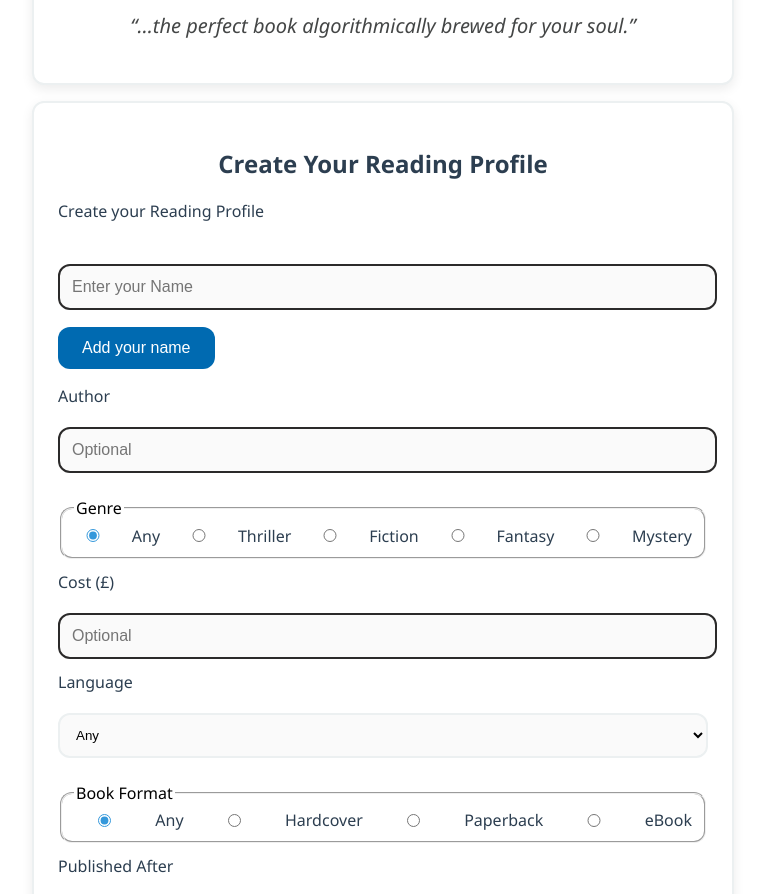
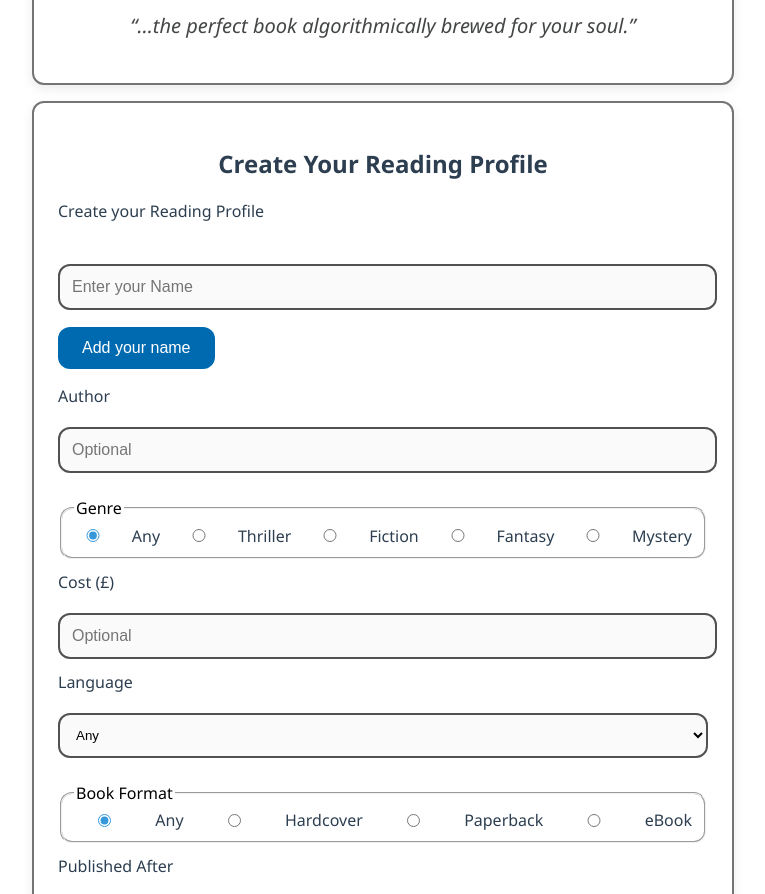
Before and after one commit to alessioriga/Online-Bookstore, a plain HTML site: page index.html in a window 1280 px wide. Shown: the part 135-1029 px from the top of the page, without its empty margins (257-1022 px from the left). Drawn offline with Linux system fonts and the light colour scheme.

Commit message:
Update style.css

```diff
--- a/style.css
+++ b/style.css
@@ -44,7 +44,7 @@ form,
     box-shadow: 0 4px 12px rgba(0, 0, 0, 0.08);
     display: flex;
     flex-direction: column;
-    border: 2px solid #ecf0f1;
+    border: 2px solid #747474;
 }
 
 .bookformat input[type="radio"],
@@ -74,7 +74,7 @@ input {
     margin-top: 12px;
     margin-bottom: 12px;
     border-radius: 12px;
-    border: 2px solid #2b2a2a;
+    border: 2px solid #4f5152;
     font-size: 16px;
     background-color: #fafafa;
 }
@@ -91,7 +91,7 @@ select {
     margin-top: 12px;
     margin-bottom: 12px;
     border-radius: 12px;
-    border: 2px solid #ecf0f1;
+    border: 2px solid #4f5152;
     background-color: #fafafa;
 }
 
```
